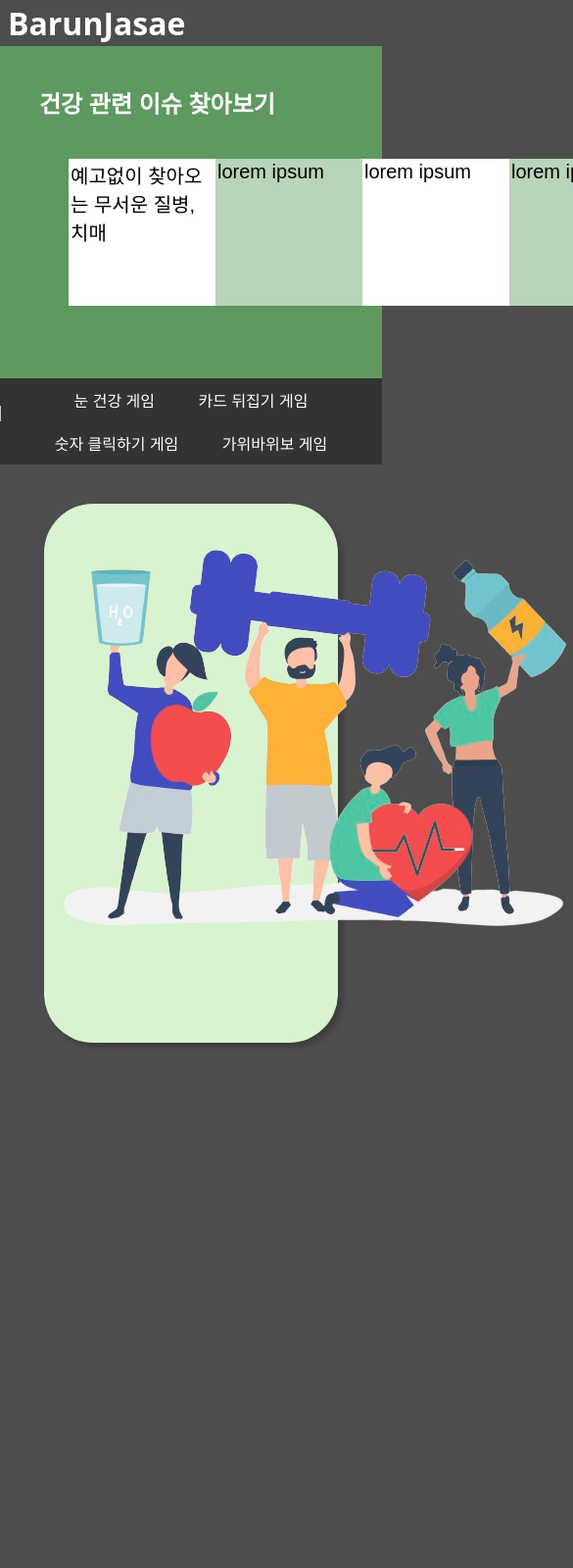
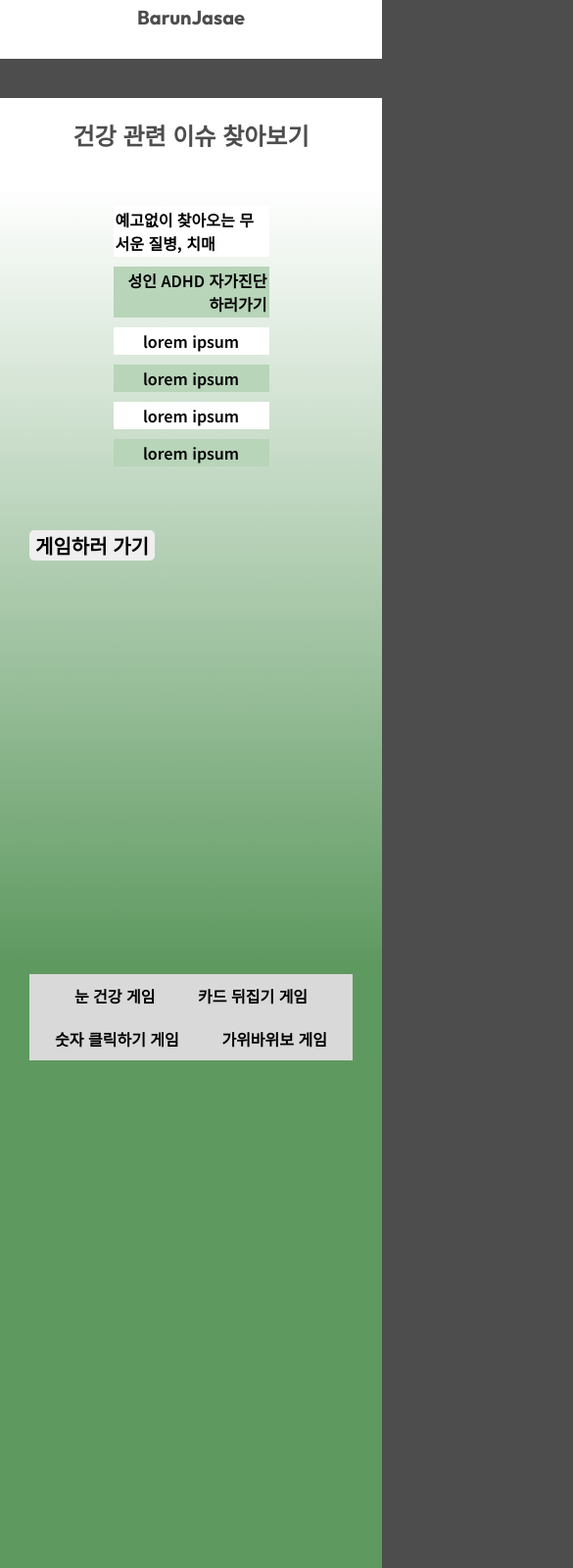
Before and after one commit to cho4u4o/barunJasae, a plain HTML site: page healthy.html in a window 390 px wide. Shown: the top 1600 px of the page at 98% size, 585 px wide, since content can reach past the window. Before the commit the page ends 1174 px from the top, so only its background shows below. Drawn offline with Linux system fonts and the light colour scheme; a web font is replaced by a local one.

Commit message:
feat : UI update(bg color, header etc)

```diff
--- a/healthy.html
+++ b/healthy.html
@@ -1,17 +1,19 @@
 <!DOCTYPE html>
 <html lang="ko">
+
 <head>
   <meta charset="UTF-8" />
   <meta name="viewport" content="width=device-width, initial-scale=1.0" />
   <link rel="preconnect" href="https://fonts.googleapis.com" />
   <link rel="preconnect" href="https://fonts.gstatic.com" crossorigin />
-    <link
-      href="https://fonts.googleapis.com/css2?family=Knewave&display=swap"
-      rel="stylesheet"
-    />
+  <link href="https://fonts.googleapis.com/css2?family=Knewave&display=swap" rel="stylesheet" />
+  <link href="https://fonts.googleapis.com/css2?family=IBM+Plex+Sans+KR&family=Noto+Sans+KR:wght@100..900&display=swap"
+    rel="stylesheet">
+  <link href="https://fonts.googleapis.com/css2?family=Outfit:wght@100..900&display=swap" rel="stylesheet">
   <title>바른자세</title>
   <link rel="stylesheet" href="styles.css" />
 </head>
+
 <body>
   <header>
     <h1><a href="healthy.html">BarunJasae</a></h1>
@@ -20,16 +22,19 @@
     <h2>건강 관련 이슈 찾아보기</h2>
     <ul class="news-links">
       <li>
-          <a href="https://www.kagp.or.kr:8009/ko/4"
-            >예고없이 찾아오는 무서운 질병, 치매
+        <a href="https://www.kagp.or.kr:8009/ko/4">예고없이 찾아오는 무서운 질병, 치매
         </a>
+      </li>
+      <li>성인 ADHD 자가진단 하러가기
       </li>
       <li>lorem ipsum</li>
       <li>lorem ipsum</li>
       <li>lorem ipsum</li>
       <li>lorem ipsum</li>
     </ul>
+    <div id="buttonarea"><button id="scrollButton" style="font-weight: 600;">게임하러 가기</button></div>
   </div>
+  <div class="game-area">
     <nav>
       <ul class="tabs">
         <li>
@@ -115,13 +120,14 @@
       </div>
     </div>
     <div id="mainContent" style="display: block">
-      <div id="container">
-        <div class="left"></div>
-        <div class="right"></div>
+      <div id="container"></div>
+    </div>
   </div>
   </div>
   <script type="text/javascript" src="./JS/jquery-3.7.1.min.js"></script>
   <script type="text/javascript" src="./JS/jquery-3.7.1.slim.js"></script>
+  <script src="scripts.js"></script>
   <script src="game.js" defer></script>
 </body>
+
 </html>
--- /dev/null
+++ b/scripts.js
@@ -0,0 +1,6 @@
+document.getElementById("scrollButton").addEventListener("click", function () {
+  window.scrollTo({
+    top: 1000, // 원하는 스크롤 위치로 조정
+    behavior: "smooth", // 부드럽게 스크롤되도록 설정
+  });
+});
--- a/styles.css
+++ b/styles.css
@@ -1,5 +1,5 @@
 body {
-  font-family: Arial, sans-serif;
+  font-family: "Noto Sans KR", sans-serif;
   margin: 0;
   padding: 0;
   overflow-y: scroll;
@@ -9,66 +9,71 @@ body {
 
 html,
 body {
-  height: 90%;
-}
-
-.start {
-  background-color: yellow;
-  font-size: large;
-  height: 70px;
-  width: 150px;
-  border-radius: 30px;
-  margin: 30px;
+  margin-top: 20px;
+  height: 100%;
 }
 
 header {
-  background-color: #4d4d4d;
-  color: white;
+  position: fixed;
+  left: 0;
+  top: 0;
+  right: 0;
+  height: 40px;
+  background-color: #ffffff;
   text-align: start;
-  padding: 2px 8px;
+  padding: 10px 100px;
+  z-index: 1000;
 }
 
 header > h1 {
   margin: 0;
   padding: 0;
-  font-family: "Knewave", system-ui;
+  font-family: "Outfit", sans-serif;
 }
 
 header a {
   text-decoration: none;
-  color: white;
+  color: #4d4d4d;
 }
 
 .health-news {
-  background-color: #5e9960;
+  background: linear-gradient(#ffffff 10%, #5e9960);
   width: auto;
-  height: 259px;
-  padding: 40px;
+  height: 100%;
+  padding: 60px;
   position: relative;
 }
 
 .health-news > h2 {
   margin: 0;
   padding: 0;
-  color: #ffffff;
+  color: #4d4d4d;
+  font-size: 32px;
+  text-align: center;
 }
 
 .news-links {
   list-style: none;
-  margin: 0 auto;
-  padding: 40px 30px;
-  width: 750px;
-  height: 150px;
+  margin: 100px auto;
+  padding: 0;
+  display: flex;
+  flex-wrap: wrap; /* 아이템들을 여러 줄로 배치 */
+  justify-content: center; /* 아이템을 중앙 정렬 */
+  max-width: 900px; /* 최대 너비 설정 */
 }
 
 .news-links > li {
-  width: 146px;
-  height: 146px;
-  margin: 0 0 0 0;
+  flex: 0 1 196px; /* 고정 너비 설정 */
+  height: 196px;
+  margin: 0;
   padding: 2px;
   border: none;
-  float: left;
   font-size: 20px;
+  font-weight: 600;
+  display: flex;
+  align-items: center;
+  justify-content: center;
+  background-color: #eee; /* 배경색 추가 */
 }
 
 .news-links > li:nth-child(2n-1) {
@@ -79,6 +84,7 @@ header a {
 .news-links > li:nth-child(2n) {
   color: black;
   background-color: #b8d4b9;
+  text-align: right;
 }
 
 .news-links a {
@@ -86,8 +92,31 @@ header a {
   text-decoration: none;
 }
 
+.news-links > li:hover {
+  background-color: #4d4d4d;
+}
+
+#buttonarea {
+  display: block;
+  width: fit-content;
+  height: auto;
+  margin: 0 auto;
+}
+
+#scrollButton {
+  border: none;
+  border-radius: 5px;
+  cursor: pointer;
+  transition: opacity 0.5s; /* 사라졌다 나타나는 효과 */
+}
+
+#scrollButton.hidden {
+  opacity: 0; /* 사라지는 효과 */
+}
+
 nav {
-  background-color: #333;
+  background-color: #d9d9d9;
+  margin: 0 60px;
 }
 
 nav ul {
@@ -99,67 +128,32 @@ nav ul {
 
 nav ul li {
   display: inline;
+  font-weight: 600;
+  font-size: 20px;
 }
 
 nav ul li a {
   display: inline-block;
   padding: 10px 20px;
-  color: white;
+  color: black;
   text-decoration: none;
 }
 
 nav ul li a:hover {
-  background-color: #4caf50;
+  background-color: #ffffff;
 }
 
-#mainContent {
-  padding: 40px;
-}
-
-#gameContent {
-  padding: 40px;
+.game-area {
+  height: inherit;
+  width: inherit;
+  background-color: #5e9960;
 }
 
 #container {
   height: 550px;
   width: auto;
-  background-color: #d9f2d0;
-  border-radius: 50px;
-  box-shadow: 5px 5px 5px rgba(0, 0, 0, 0.2);
-  margin: 0 5px;
-}
-
-.left {
-  float: left;
-  background-image: url(health.png);
-  height: inherit;
-  width: 550px;
-  height: 600px;
-  background-repeat: no-repeat;
-}
-
-.right {
-  float: right;
-  padding: 30px 30px;
-}
-
-.gameList {
-  list-style-type: none;
-}
-
-.gameList > li {
-  padding: 10px;
-  display: block;
-  text-align: center;
-  width: 550px;
-  border-radius: 10px;
-  font-size: 26px;
-  background-color: white;
-  margin-bottom: 40px;
-}
-
-.gameList > li:last-child {
-  margin-bottom: 0;
+  background-color: #ffffff;
+  margin: 0 60px;
 }
 
 .tabs {
@@ -168,22 +162,13 @@ nav ul li a:hover {
   margin: 0;
   text-align: center;
 }
-.tabs li + li::before {
-  content: " ";
-  position: absolute;
-  left: 0;
-  top: 50%;
-  width: 1px;
-  height: 16px;
-  background-color: #c4c4c4;
-  transform: translateY(-50%);
-}
 
 .tabs .on a {
   position: relative;
   font-weight: 700;
-  background-color: #4caf50;
+  background-color: #ffffff;
 }
+
 .tabs .on a::before {
   position: absolute;
   left: 0;
@@ -191,9 +176,11 @@ nav ul li a:hover {
   content: "";
   background: #4caf50;
 }
+
 .tabon {
   display: none;
 }
+
 .tabon.on {
   display: block;
 }
@@ -353,3 +340,165 @@ input:first-child {
   font-weight: 400;
   font-style: normal;
 }
+
+.ibm-plex-sans-kr-regular {
+  font-family: "IBM Plex Sans KR", sans-serif;
+  font-weight: 400;
+  font-style: normal;
+}
+
+.noto-sans-kr {
+  font-family: "Noto Sans KR", sans-serif;
+  font-optical-sizing: auto;
+  font-weight: 400;
+  font-style: normal;
+}
+
+.outfit > {
+  font-family: "Outfit", sans-serif;
+  font-optical-sizing: auto;
+  font-weight: 400;
+  font-style: normal;
+}
+
+/* 기존 CSS 코드 */
+
+@media screen and (max-width: 768px) {
+  body {
+    padding-top: 60px; /* 헤더 높이만큼 상단에 패딩 추가 */
+  }
+
+  header {
+    height: 50px;
+    padding: 5px 20px;
+    text-align: center;
+  }
+
+  header > h1 {
+    font-size: 20px;
+  }
+
+  .health-news {
+    padding: 20px;
+  }
+
+  .health-news > h2 {
+    font-size: 24px;
+  }
+
+  .news-links {
+    margin: 50px auto;
+    max-width: 100%;
+    padding: 0 10px;
+  }
+
+  .news-links > li {
+    flex: 0 1 calc(50% - 10px); /* 반응형 레이아웃을 위해 너비 조정 */
+    height: auto; /* 높이 자동 조정 */
+    margin: 5px;
+    font-size: 16px;
+  }
+
+  #buttonarea {
+    width: 100%;
+    padding: 10px;
+  }
+
+  #scrollButton {
+    font-size: 20px; /* 화살표 크기 조정 */
+  }
+
+  nav {
+    margin: 0 20px;
+  }
+
+  nav ul li {
+    font-size: 16px;
+  }
+
+  .game-area {
+    padding: 10px;
+  }
+
+  #container {
+    height: auto;
+    margin: 20px;
+  }
+
+  .tabs {
+    font-size: 16px;
+  }
+
+  .circle {
+    width: 40px;
+    height: 40px;
+    animation: moveHorizontalMobile 1s infinite alternate;
+  }
+
+  @keyframes moveHorizontalMobile {
+    0% {
+      left: 0;
+    }
+    100% {
+      left: calc(100% - 40px);
+    }
+  }
+
+  .box {
+    padding: 10px;
+  }
+
+  .point {
+    width: 30px;
+    height: 30px;
+    line-height: 30px;
+  }
+
+  .card-container {
+    padding: 10px;
+  }
+
+  .card {
+    width: calc(50% - 10px);
+    height: 100px;
+    margin: 5px;
+  }
+
+  .card-inner {
+    transition: transform 0.6s;
+  }
+
+  .button {
+    font-size: large;
+  }
+
+  .num-container {
+    padding: 0 10px;
+  }
+
+  input {
+    height: 100px;
+    width: 50px;
+    margin-left: 20px;
+  }
+
+  .game-container {
+    flex-direction: column;
+    align-items: center;
+  }
+
+  .player-choice button,
+  .computer-choice div {
+    width: 80px;
+    height: 80px;
+    font-size: 16px;
+  }
+
+  .result {
+    font-size: 20px;
+  }
+
+  #computer-image img {
+    width: 80px;
+  }
+}
```
Also changed, not shown: back.png (deleted), health.png (deleted). Lines whose indentation alone changed are shown as unchanged.
